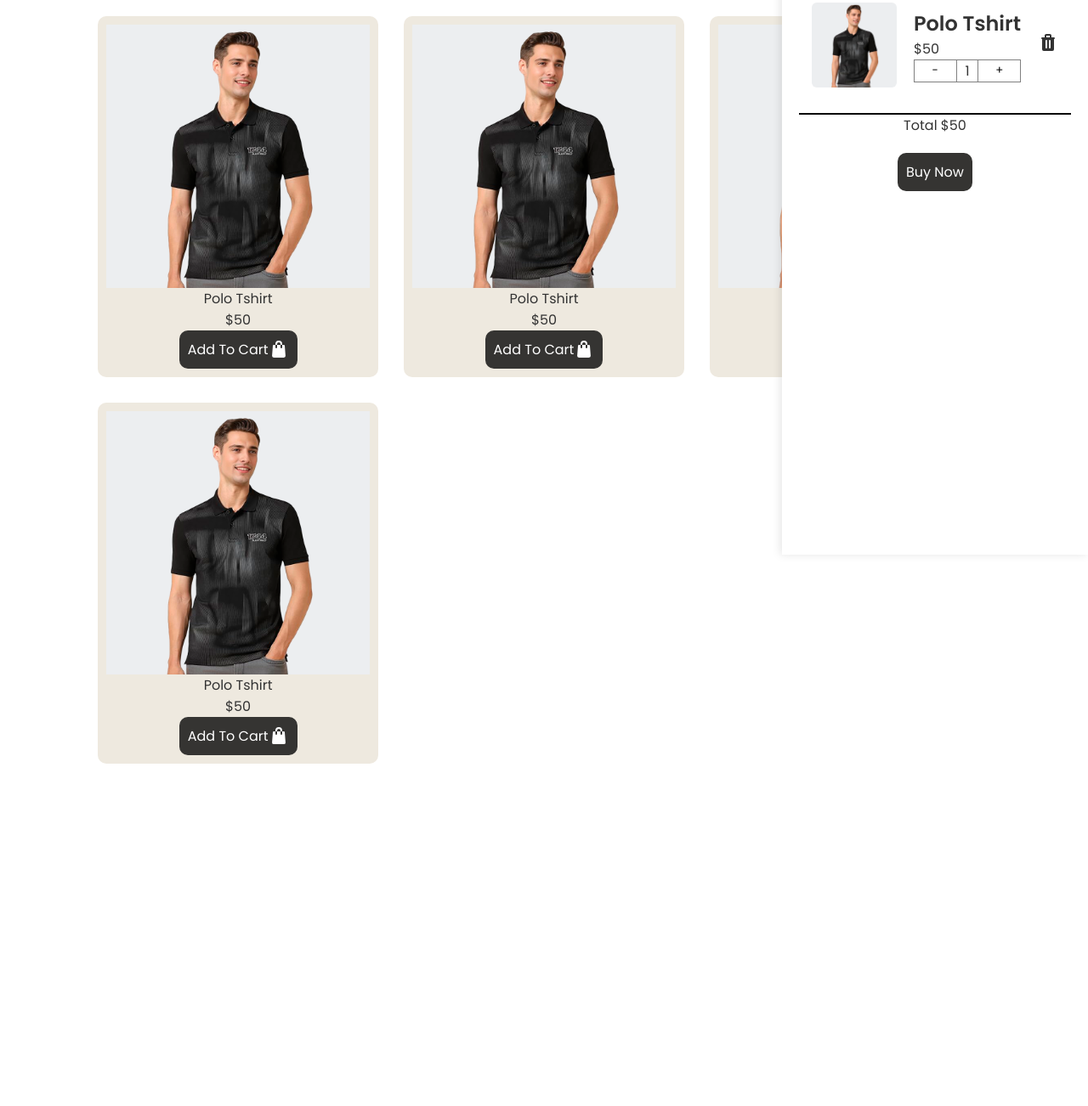
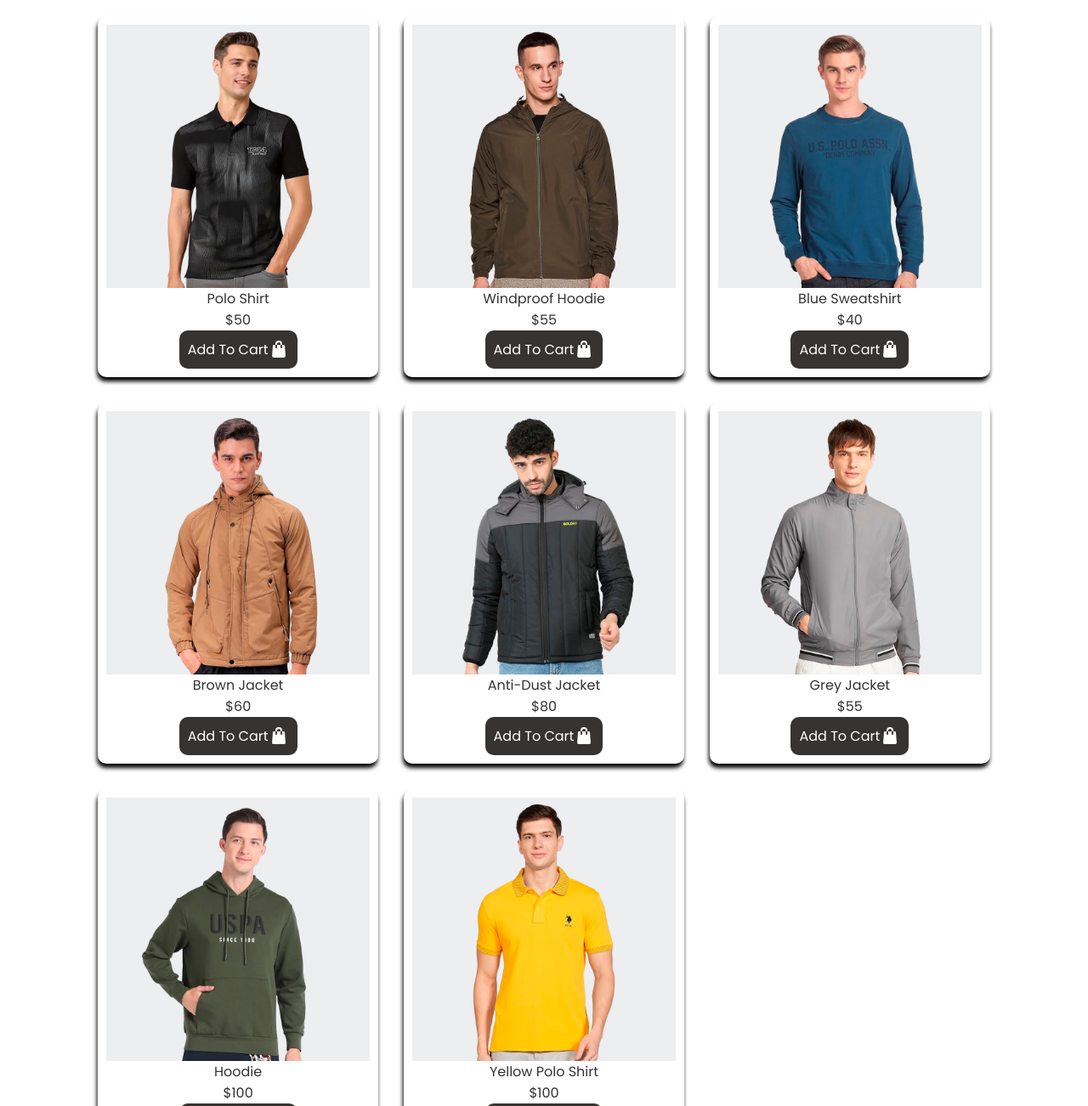
Before and after one commit to aashutoshdahal1/shoppingcart, a plain HTML site: page index.html in a window 1280 px wide. Shown: the part 147-1449 px from the top of the page at 85% size. Before the commit the page ends 1076 px from the top, so only its background shows below. Drawn offline with Linux system fonts and the light colour scheme.

Commit message:
productcontainer item color changed

```diff
--- a/index.html
+++ b/index.html
@@ -33,98 +33,9 @@
     </header>
     <section class="app">
       <h1 class="app__heading">Shop Products</h1>
-      <div class="app__productcontainer">
-        <div class="app__productcontainer-item">
-          <img src="images/product1.jpg" alt="" />
-          <p class="app__productcontainer-item-name">Polo Tshirt</p>
-          <div class="app__productcontainer-item-price"><p>$50</p></div>
-          <div class="app__productcontainer-item-btn">
-            Add To Cart<svg
-              class="w-6 h-6 text-gray-800 dark:text-white"
-              aria-hidden="true"
-              xmlns="http://www.w3.org/2000/svg"
-              width="24"
-              height="24"
-              fill="currentColor"
-              viewBox="0 0 24 24"
-            >
-              <path
-                fill-rule="evenodd"
-                d="M14 7h-4v3a1 1 0 0 1-2 0V7H6a1 1 0 0 0-.997.923l-.917 11.924A2 2 0 0 0 6.08 22h11.84a2 2 0 0 0 1.994-2.153l-.917-11.924A1 1 0 0 0 18 7h-2v3a1 1 0 1 1-2 0V7Zm-2-3a2 2 0 0 0-2 2v1H8V6a4 4 0 0 1 8 0v1h-2V6a2 2 0 0 0-2-2Z"
-                clip-rule="evenodd"
-              />
-            </svg>
-          </div>
-        </div>
-        <div class="app__productcontainer-item">
-          <img src="images/product1.jpg" alt="" />
-          <p class="app__productcontainer-item-name">Polo Tshirt</p>
-          <div class="app__productcontainer-item-price"><p>$50</p></div>
-          <div class="app__productcontainer-item-btn">
-            Add To Cart<svg
-              class="w-6 h-6 text-gray-800 dark:text-white"
-              aria-hidden="true"
-              xmlns="http://www.w3.org/2000/svg"
-              width="24"
-              height="24"
-              fill="currentColor"
-              viewBox="0 0 24 24"
-            >
-              <path
-                fill-rule="evenodd"
-                d="M14 7h-4v3a1 1 0 0 1-2 0V7H6a1 1 0 0 0-.997.923l-.917 11.924A2 2 0 0 0 6.08 22h11.84a2 2 0 0 0 1.994-2.153l-.917-11.924A1 1 0 0 0 18 7h-2v3a1 1 0 1 1-2 0V7Zm-2-3a2 2 0 0 0-2 2v1H8V6a4 4 0 0 1 8 0v1h-2V6a2 2 0 0 0-2-2Z"
-                clip-rule="evenodd"
-              />
-            </svg>
-          </div>
-        </div>
-        <div class="app__productcontainer-item">
-          <img src="images/product1.jpg" alt="" />
-          <p class="app__productcontainer-item-name">Polo Tshirt</p>
-          <div class="app__productcontainer-item-price"><p>$50</p></div>
-          <div class="app__productcontainer-item-btn">
-            Add To Cart<svg
-              class="w-6 h-6 text-gray-800 dark:text-white"
-              aria-hidden="true"
-              xmlns="http://www.w3.org/2000/svg"
-              width="24"
-              height="24"
-              fill="currentColor"
-              viewBox="0 0 24 24"
-            >
-              <path
-                fill-rule="evenodd"
-                d="M14 7h-4v3a1 1 0 0 1-2 0V7H6a1 1 0 0 0-.997.923l-.917 11.924A2 2 0 0 0 6.08 22h11.84a2 2 0 0 0 1.994-2.153l-.917-11.924A1 1 0 0 0 18 7h-2v3a1 1 0 1 1-2 0V7Zm-2-3a2 2 0 0 0-2 2v1H8V6a4 4 0 0 1 8 0v1h-2V6a2 2 0 0 0-2-2Z"
-                clip-rule="evenodd"
-              />
-            </svg>
-          </div>
-        </div>
-        <div class="app__productcontainer-item">
-          <img src="images/product1.jpg" alt="" />
-          <p class="app__productcontainer-item-name">Polo Tshirt</p>
-          <div class="app__productcontainer-item-price"><p>$50</p></div>
-          <div class="app__productcontainer-item-btn">
-            Add To Cart<svg
-              class="w-6 h-6 text-gray-800 dark:text-white"
-              aria-hidden="true"
-              xmlns="http://www.w3.org/2000/svg"
-              width="24"
-              height="24"
-              fill="currentColor"
-              viewBox="0 0 24 24"
-            >
-              <path
-                fill-rule="evenodd"
-                d="M14 7h-4v3a1 1 0 0 1-2 0V7H6a1 1 0 0 0-.997.923l-.917 11.924A2 2 0 0 0 6.08 22h11.84a2 2 0 0 0 1.994-2.153l-.917-11.924A1 1 0 0 0 18 7h-2v3a1 1 0 1 1-2 0V7Zm-2-3a2 2 0 0 0-2 2v1H8V6a4 4 0 0 1 8 0v1h-2V6a2 2 0 0 0-2-2Z"
-                clip-rule="evenodd"
-              />
-            </svg>
-          </div>
-        </div>
-      </div>
+      <div class="app__productcontainer"></div>
     </section>
-    <div class="sidebar hide">
+    <div class="sidebar">
       <div class="sidebar__closebtn">
         <svg
           class="w-6 h-6 text-gray-800 dark:text-white"
--- a/script.js
+++ b/script.js
@@ -1,9 +1,9 @@
 import { productData } from "./products.js";
-console.log(productData);
+let productList = productData;
 let carticon = document.querySelector(".carticon");
 let sidebar = document.querySelector(".sidebar");
 let sidebarclosebtn = document.querySelector(".sidebar__closebtn");
-
+let shopItemHtml = document.querySelector(".app__productcontainer");
 carticon.addEventListener("click", () => {
   sidebar.classList.toggle("hide");
 });
@@ -11,3 +11,42 @@ carticon.addEventListener("click", () => {
 sidebarclosebtn.addEventListener("click", () => {
   sidebar.classList.toggle("hide");
 });
+
+const shopGenerator = () => {
+  shopItemHtml.innerHTML = "";
+  if (productList.length > 0) {
+    productList.forEach((product) => {
+      let { name, price, image } = product;
+      console.log(name);
+      let htmlData = `
+<div class="app__productcontainer-item">
+  <img src="${image}" alt="" />
+  <p class="app__productcontainer-item-name">${name}</p>
+  <div class="app__productcontainer-item-price">
+    <p>$${price}</p>
+  </div>
+  <div class="app__productcontainer-item-btn">
+    Add To Cart
+    <svg
+      class="w-6 h-6 text-gray-800 dark:text-white"
+      aria-hidden="true"
+      xmlns="http://www.w3.org/2000/svg"
+      width="24"
+      height="24"
+      fill="currentColor"
+      viewBox="0 0 24 24"
+    >
+      <path
+        fill-rule="evenodd"
+        d="M14 7h-4v3a1 1 0 0 1-2 0V7H6a1 1 0 0 0-.997.923l-.917 11.924A2 2 0 0 0 6.08 22h11.84a2 2 0 0 0 1.994-2.153l-.917-11.924A1 1 0 0 0 18 7h-2v3a1 1 0 1 1-2 0V7Zm-2-3a2 2 0 0 0-2 2v1H8V6a4 4 0 0 1 8 0v1h-2V6a2 2 0 0 0-2-2Z"
+        clip-rule="evenodd"
+      />
+    </svg>
+  </div>
+</div>`;
+
+      shopItemHtml.innerHTML += htmlData;
+    });
+  }
+};
+shopGenerator();
--- a/style.css
+++ b/style.css
@@ -65,7 +65,8 @@ header {
   gap: 30px;
 }
 .app__productcontainer-item {
-  background-color: #eee9df;
+  background-color: #ffff;
+  box-shadow: -1px 5px 5px black;
   padding: 10px;
   border-radius: 10px;
   -webkit-border-radius: 10px;
```
